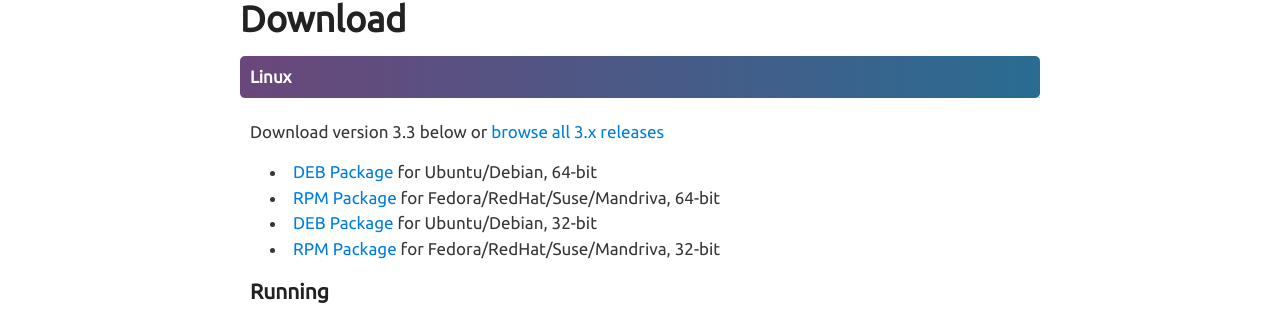
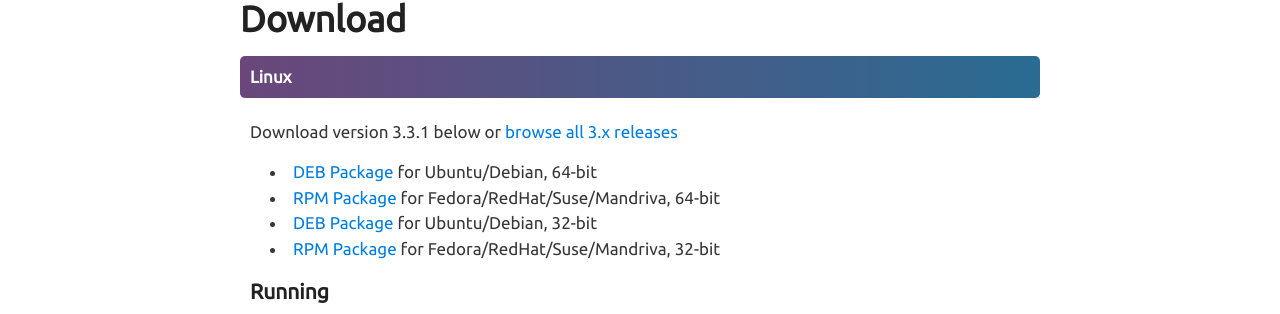
Before and after one commit to angryip/ipscan, a Jekyll site: the page built from download/index.html, in a window 1280 px wide. Shown: the part 310-624 px from the top of the page. Built offline with Jekyll 4.4.1, drawn with Linux system fonts in a browser that asks for light colours.

Commit message:
released version 3.3.1

```diff
--- a/_config.yml
+++ b/_config.yml
@@ -1,5 +1,5 @@
 name: Angry IP Scanner
 pygments: true
 url: http://angryip.org
-version: 3.3
+version: 3.3.1
 permalink: /:year/:month/:title.html
```
